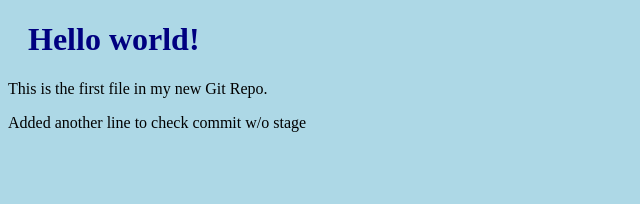
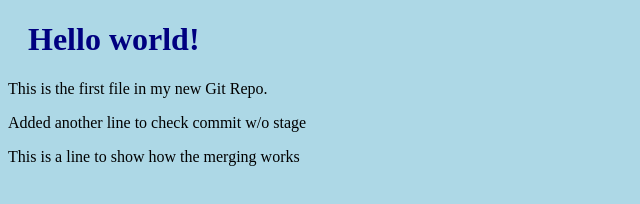
Before and after one commit to ajrana83/hello-world-Example, a plain HTML site: page index.html in a window 1280 px wide. Shown: the whole page, without its empty margins (0-640 px from the left). Drawn offline with Linux system fonts and the light colour scheme.

Commit message:
emergency fix applied

```diff
--- a/index.html
+++ b/index.html
@@ -9,5 +9,6 @@
 <h1>Hello world!</h1>
 <p>This is the first file in my new Git Repo.</p>
 <p> Added another line to check commit w/o stage</p>
+<p> This is a line to show how the merging works</p>
 </body>
 </html>
```
